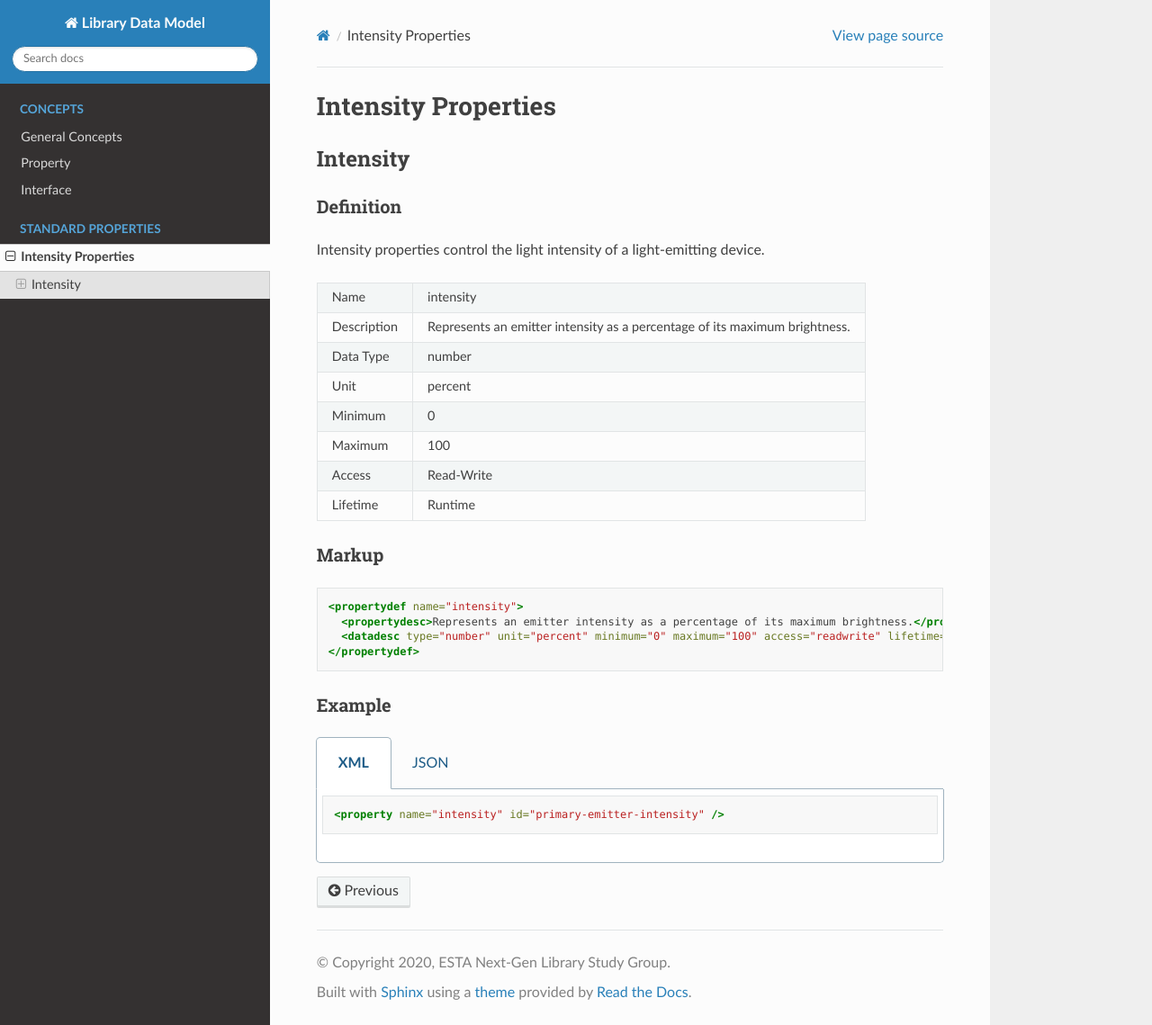
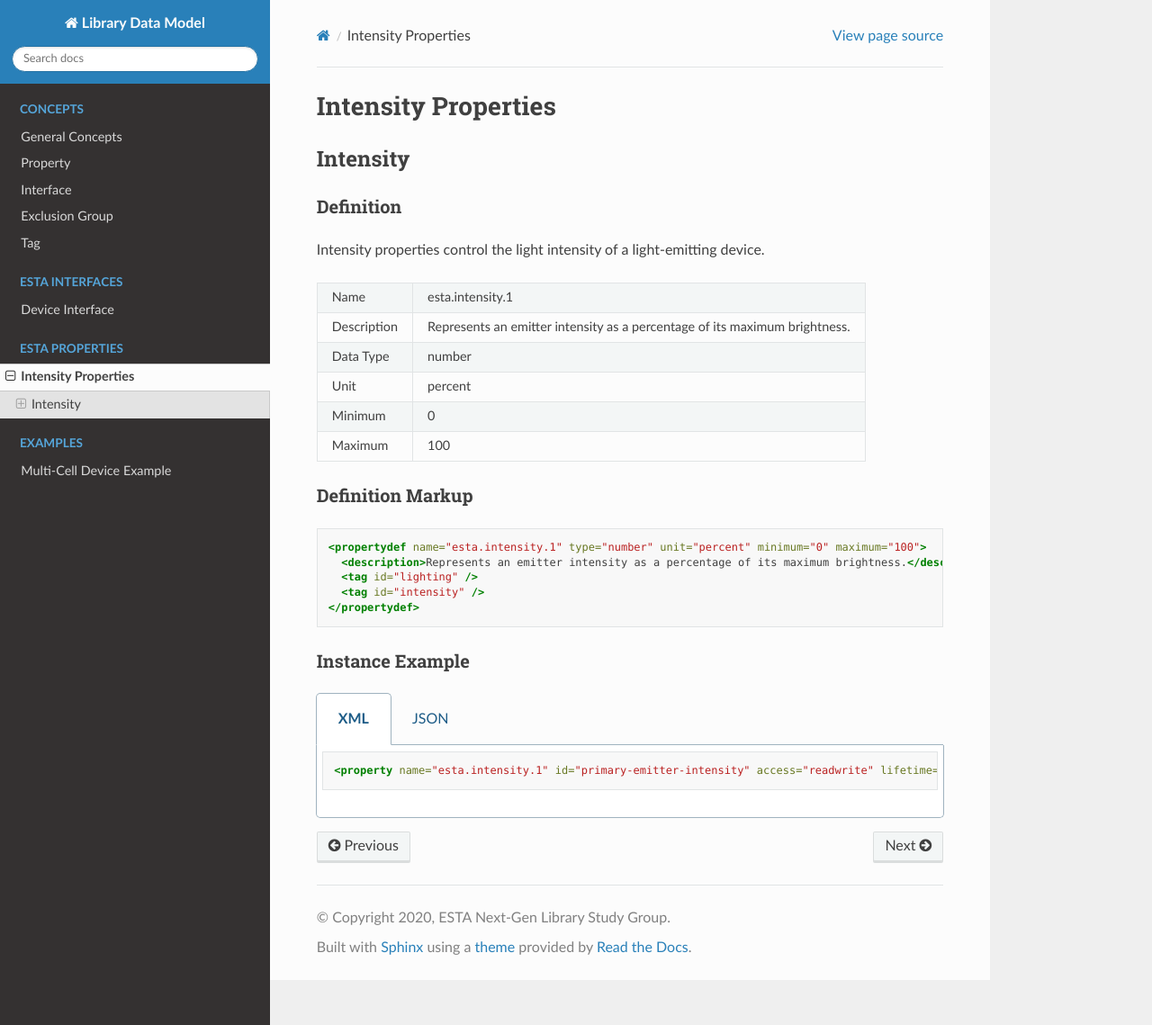
Before and after one commit to samkearney/esta-ngl, a Sphinx documentation site: the page built from docs/properties/intensity.rst, in a window 1280 px wide and 1139 px high. Shown: the whole window at 90% size. Built offline with Sphinx 7.4.7 and the Read the Docs theme 2.0.0, drawn with Linux system fonts in a browser that asks for light colours.

Commit message:
Work from session 6-8-2020

```diff
--- /dev/null
+++ b/docs/concepts/tag.rst
@@ -0,0 +1,5 @@
+###
+Tag
+###
+
+**Tags** allow interfaces and properties to be grouped and categorized.
--- a/docs/properties/intensity.rst
+++ b/docs/properties/intensity.rst
@@ -14,42 +14,43 @@ Definition
 Intensity properties control the light intensity of a light-emitting device.
 
 =========== ===================================================================================
-Name        intensity
+Name        esta.intensity.1
 Description Represents an emitter intensity as a percentage of its maximum brightness.
 Data Type   number
 Unit        percent
 Minimum     0
 Maximum     100
-Access      Read-Write
-Lifetime    Runtime
 =========== ===================================================================================
 
-Markup
-======
+Definition Markup
+=================
 
 .. code-block:: xml
 
-  <propertydef name="intensity">
-    <propertydesc>Represents an emitter intensity as a percentage of its maximum brightness.</propertydesc>
-    <datadesc type="number" unit="percent" minimum="0" maximum="100" access="readwrite" lifetime="runtime" />
+  <propertydef name="esta.intensity.1" type="number" unit="percent" minimum="0" maximum="100">
+    <description>Represents an emitter intensity as a percentage of its maximum brightness.</description>
+    <tag id="lighting" />
+    <tag id="intensity" />
   </propertydef>
 
-Example
-=======
+Instance Example
+================
 
 .. tabs::
 
   .. code-tab:: xml
 
-    <property name="intensity" id="primary-emitter-intensity" />
+    <property name="esta.intensity.1" id="primary-emitter-intensity" access="readwrite" lifetime="runtime" />
 
   .. code-tab:: json
 
     {
       "properties": [
         {
-          "name": "intensity",
-          "id": "primary-emitter-intensity"
+          "name": "esta.intensity.1",
+          "id": "primary-emitter-intensity",
+          "access": "readwrite",
+          "lifetime": "runtime"
         }
       ]
     }
```
Also changed, not shown: README.md (+5 -0 lines), docs/concepts/exclusion_group.rst (added, +20 -0 lines), docs/concepts/interface.rst (+38 -1 lines), docs/concepts/property.rst (+26 -6 lines), docs/examples/multi_cell.rst (added, +38 -0 lines), docs/index.rst (+15 -1 lines), docs/interfaces/device.rst (added, +43 -0 lines), docs/properties/intensity.json (deleted, +0 -8 lines).
